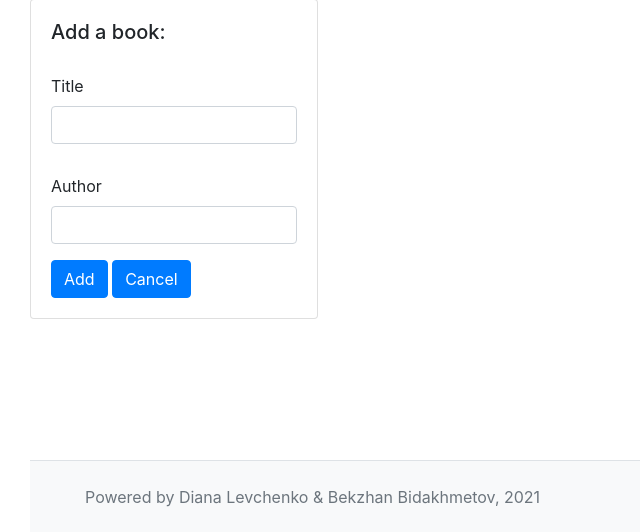
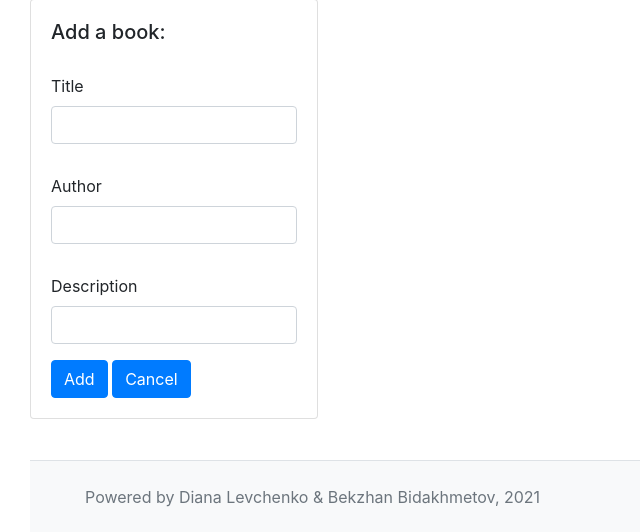
Before and after one commit to dioneli-hub/DjangoLibraryApp, a Django app: page /books/ in a window 1280 px wide. Shown: the part 268-800 px from the top of the page, without its empty margins (0-640 px from the left). Run offline with Django 3.2, Linux system fonts and the light colour scheme; data that the repository does not hold is empty; some libraries are stand-ins or nearby versions.

Commit message:
Added description (beta)

```diff
--- a/adminapp/libraryapp/models.py
+++ b/adminapp/libraryapp/models.py
@@ -30,6 +30,7 @@ class User(TimeStampMixin):
 class Book(TimeStampMixin):
     title = models.CharField(max_length=40)
     author = models.CharField(max_length=40)
+    description = models.TextField(max_length=500, default='no description', null=False)
     # book description select AVG (book_id)
 
 
--- a/adminapp/libraryapp/templates/adminapp/books_list.html
+++ b/adminapp/libraryapp/templates/adminapp/books_list.html
@@ -46,6 +46,10 @@
                     <label for="author">Author</label>
                     <input type="text" class="form-control" id="author" name="author" required>
                 </div>
+                <div class="form-group">
+                    <label for="description">Description</label>
+                    <input type="text" class="form-control" id="description" name="description">
+                </div>
                 <button type="submit" class="btn btn-primary" value="Save">Add</button>
                 <button type="reset" class="btn btn-primary">Cancel</button>
             </form>
--- a/adminapp/libraryapp/views.py
+++ b/adminapp/libraryapp/views.py
@@ -68,7 +68,8 @@ def book_create_view(request):
     if request.method == "POST":
         title = request.POST.get('title')
         author = request.POST.get('author')
-        Book.objects.create(title=title, author=author)
+        description = request.POST.get('description')
+        Book.objects.create(title=title, author=author, description=description)
         return redirect('books')
     return render(request, "adminapp/books_list.html")
 
@@ -80,9 +81,11 @@ def edit_book_view(request, id):
         if request.method == "POST":
             old_title = book.title
             old_author = book.author
+            old_description = book.description
             book.title = request.POST.get("title")
             book.author = request.POST.get("author")
-            if old_title != book.title or old_author != book.author:
+            book.description = request.POST.get("description")
+            if old_title != book.title or old_author != book.author or old_description != book.description:
                 book.save()
             return redirect(f'/edit-book/{id}')
         else:
```
Also changed, not shown: adminapp/libraryapp/templates/adminapp/book_details.html (+23 -9 lines), adminapp/libraryapp/migrations/0003_book_description.py (added), adminapp/libraryapp/migrations/0004_alter_book_description.py (added).
